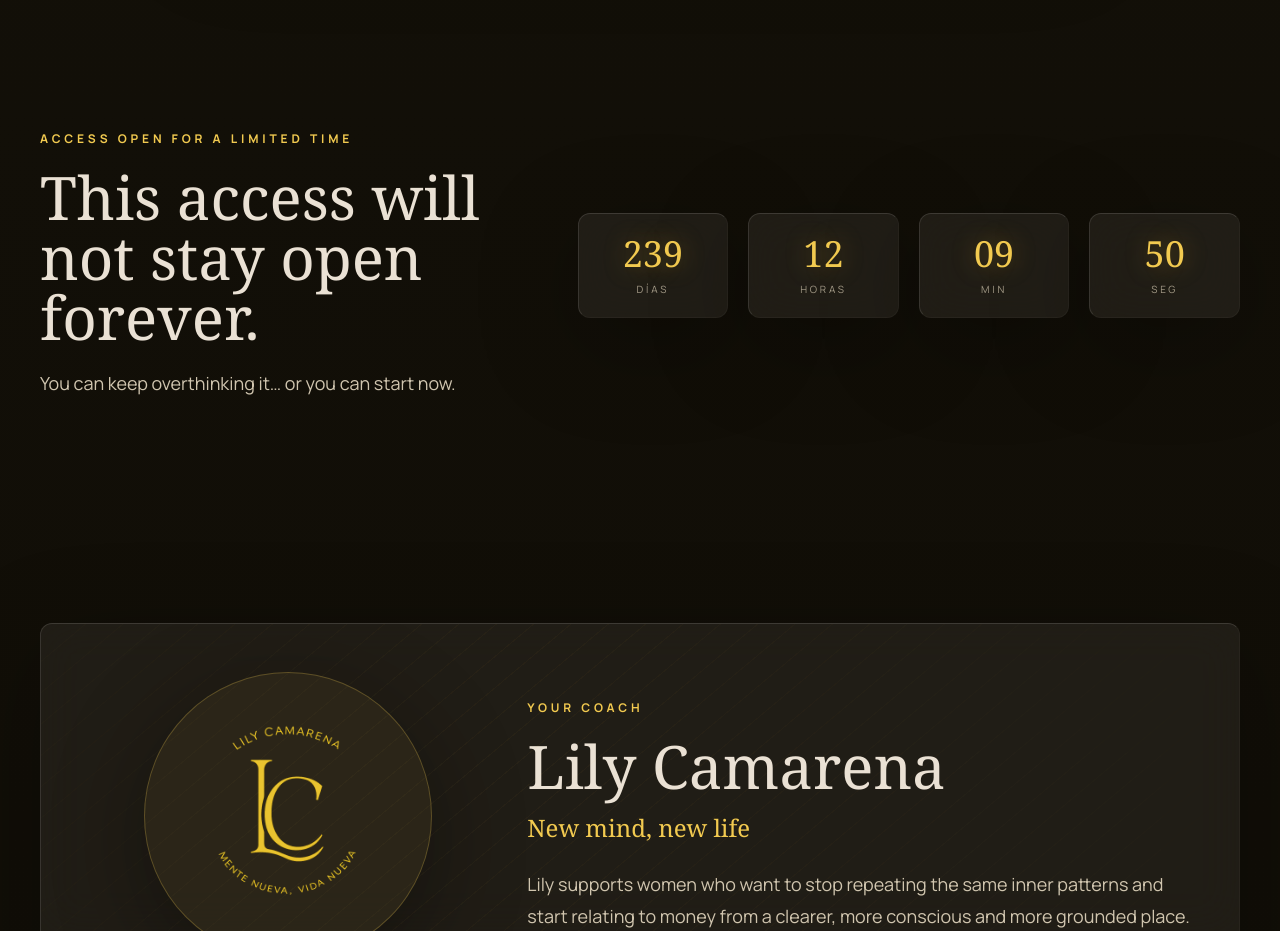
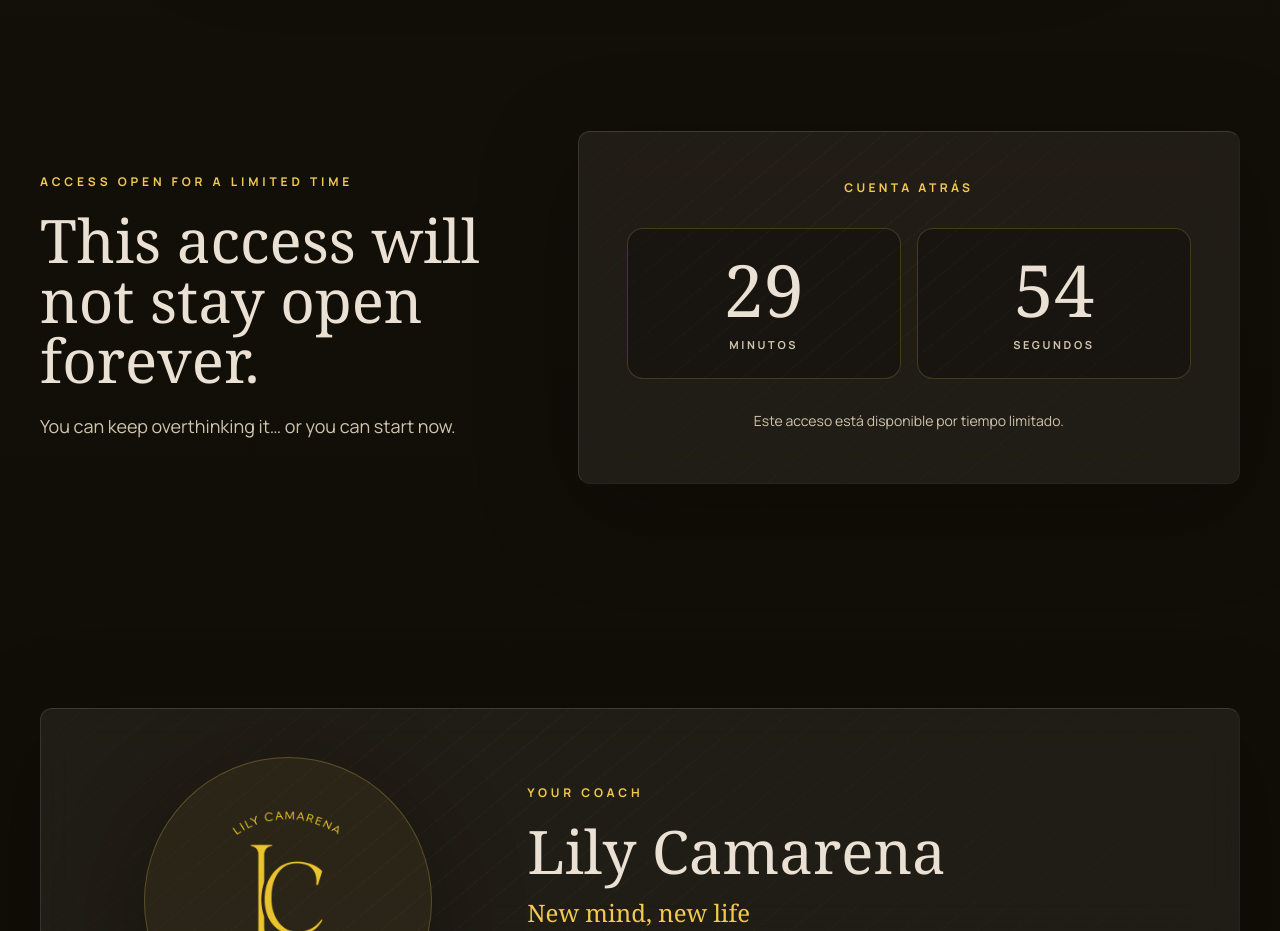
Before and after one commit to albypersonaltrainer-arch/reto-lily-premium, a Next.js app: page /en/money-challenge in a window 1280 px wide. Shown: the part 2740-3671 px from the top of the page. Built offline with nearby package versions, Linux system fonts and the light colour scheme; no server answers.

Commit message:
Update Countdown.tsx

```diff
--- a/components/Countdown.tsx
+++ b/components/Countdown.tsx
@@ -2,43 +2,89 @@
 
 import { useEffect, useMemo, useState } from "react";
 
-function getRemaining(deadlineIso: string) {
-  const total = Math.max(0, new Date(deadlineIso).getTime() - Date.now());
-  const days = Math.floor(total / (1000 * 60 * 60 * 24));
-  const hours = Math.floor((total / (1000 * 60 * 60)) % 24);
-  const minutes = Math.floor((total / (1000 * 60)) % 60);
-  const seconds = Math.floor((total / 1000) % 60);
-  return { days, hours, minutes, seconds };
+type CountdownProps = {
+  deadlineIso: string;
+  urgencyMinutes?: number;
+};
+
+type TimeLeft = {
+  minutes: number;
+  seconds: number;
+};
+
+function getInitialDeadline(deadlineIso: string, urgencyMinutes?: number) {
+  if (urgencyMinutes && urgencyMinutes > 0) {
+    return Date.now() + urgencyMinutes * 60 * 1000;
+  }
+
+  const parsedDeadline = new Date(deadlineIso).getTime();
+
+  if (Number.isNaN(parsedDeadline)) {
+    return Date.now() + 30 * 60 * 1000;
+  }
+
+  return parsedDeadline;
 }
 
-export function Countdown({ deadlineIso }: { deadlineIso: string }) {
-  const [remaining, setRemaining] = useState(() => getRemaining(deadlineIso));
+function calculateTimeLeft(deadline: number): TimeLeft {
+  const difference = Math.max(0, deadline - Date.now());
+  const totalSeconds = Math.floor(difference / 1000);
+
+  return {
+    minutes: Math.floor(totalSeconds / 60),
+    seconds: totalSeconds % 60
+  };
+}
+
+function twoDigits(value: number) {
+  return String(value).padStart(2, "0");
+}
+
+export function Countdown({ deadlineIso, urgencyMinutes }: CountdownProps) {
+  const deadline = useMemo(
+    () => getInitialDeadline(deadlineIso, urgencyMinutes),
+    [deadlineIso, urgencyMinutes]
+  );
+
+  const [timeLeft, setTimeLeft] = useState<TimeLeft>(() => calculateTimeLeft(deadline));
 
   useEffect(() => {
-    const timer = window.setInterval(() => setRemaining(getRemaining(deadlineIso)), 1000);
-    return () => window.clearInterval(timer);
-  }, [deadlineIso]);
+    const interval = window.setInterval(() => {
+      setTimeLeft(calculateTimeLeft(deadline));
+    }, 1000);
 
-  const parts = useMemo(
-    () => [
-      { label: "Días", value: remaining.days },
-      { label: "Horas", value: remaining.hours },
-      { label: "Min", value: remaining.minutes },
-      { label: "Seg", value: remaining.seconds }
-    ],
-    [remaining]
-  );
+    return () => window.clearInterval(interval);
+  }, [deadline]);
 
   return (
-    <div className="grid grid-cols-4 gap-3 md:gap-5">
-      {parts.map((part) => (
-        <div key={part.label} className="glass-panel rounded-xl px-4 py-5 text-center">
-          <div className="font-serif text-3xl md:text-4xl text-champagne text-glow">
-            {String(part.value).padStart(2, "0")}
+    <div className="glass-panel pattern-card rounded-xl p-8 text-center md:p-12">
+      <p className="text-xs font-bold uppercase tracking-[0.28em] text-champagne">
+        Cuenta atrás
+      </p>
+
+      <div className="mt-8 grid grid-cols-2 gap-4">
+        <div className="rounded-2xl border border-champagne/20 bg-black/25 p-6">
+          <div className="font-serif text-6xl text-linen md:text-7xl">
+            {twoDigits(timeLeft.minutes)}
           </div>
-          <div className="mt-2 text-[10px] uppercase tracking-[0.28em] text-muted/75">{part.label}</div>
+          <div className="mt-3 text-[11px] font-bold uppercase tracking-[0.24em] text-muted">
+            Minutos
+          </div>
         </div>
-      ))}
+
+        <div className="rounded-2xl border border-champagne/20 bg-black/25 p-6">
+          <div className="font-serif text-6xl text-linen md:text-7xl">
+            {twoDigits(timeLeft.seconds)}
+          </div>
+          <div className="mt-3 text-[11px] font-bold uppercase tracking-[0.24em] text-muted">
+            Segundos
+          </div>
+        </div>
+      </div>
+
+      <p className="mt-7 text-sm leading-7 text-muted">
+        Este acceso está disponible por tiempo limitado.
+      </p>
     </div>
   );
 }
```
